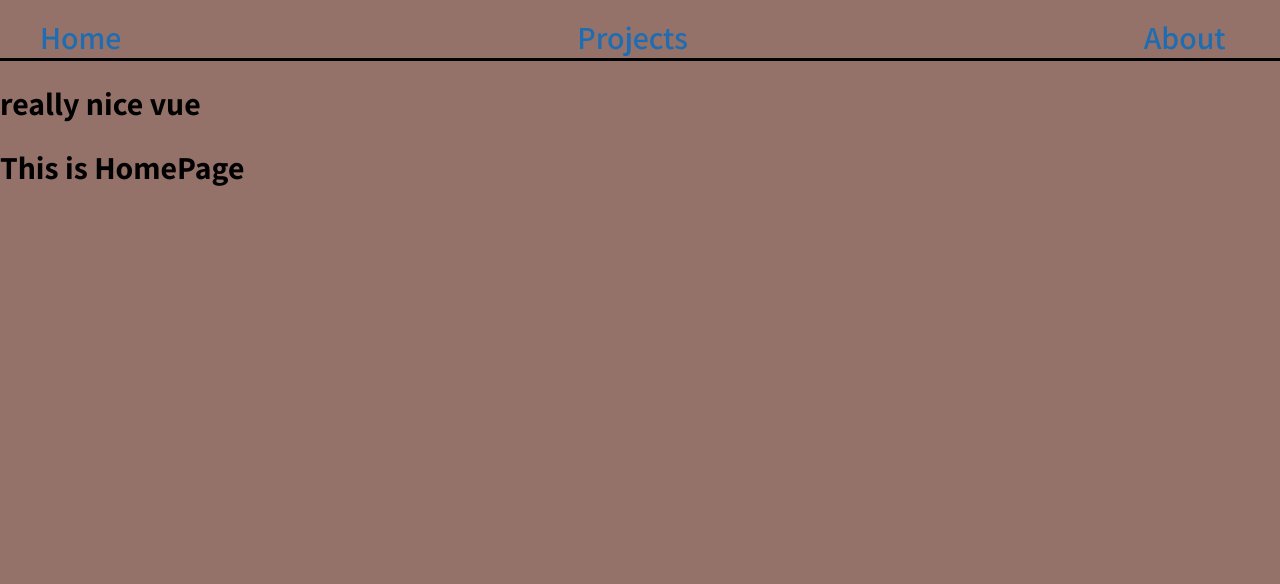
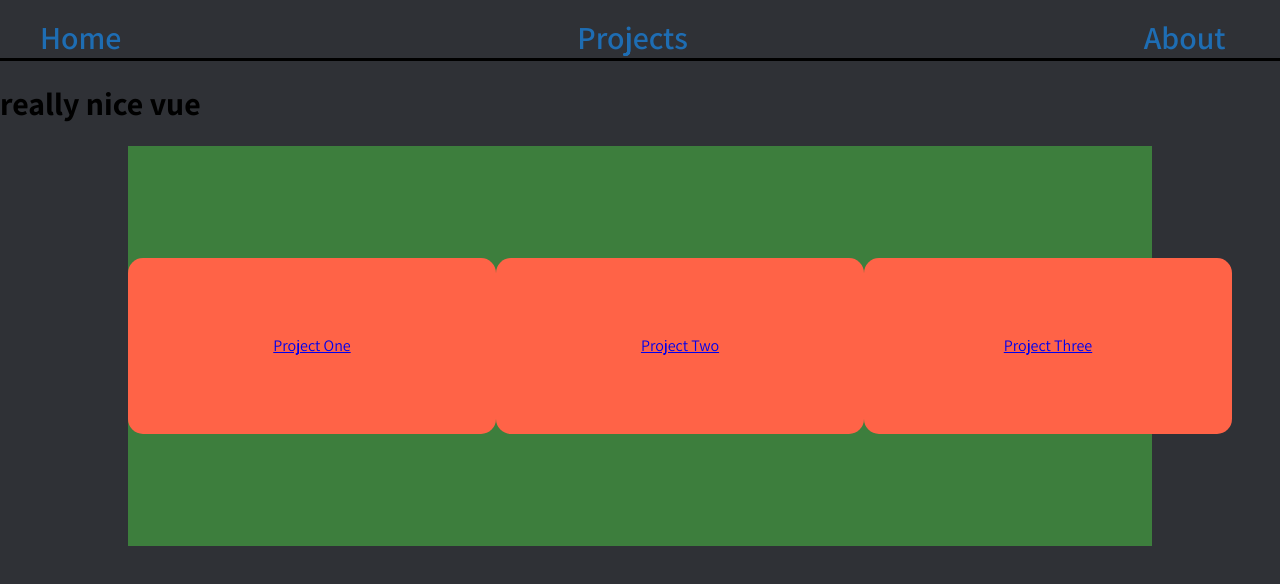
Before and after one commit to johnxadams/great-vue-from-here, a Vue app: page / in a window 1280 px wide. Shown: the top 584 px of the page. Built offline with nearby package versions, Linux system fonts and the light colour scheme.

Commit message:
project routing initialized

```diff
--- a/src/App.vue
+++ b/src/App.vue
@@ -29,7 +29,7 @@ html {
 body {
   margin: 0;
   padding: 0;
-  background-color: #947169;
+  background-color: #2f3136;
   font-family: "Assistant";
 }
 </style>
--- a/src/components/navbar.vue
+++ b/src/components/navbar.vue
@@ -1,5 +1,5 @@
 <script setup>
-import { useRouter } from "vue-router";
+// import { useRouter } from "vue-router";
 </script>
 
 <template>
@@ -38,7 +38,7 @@ import { useRouter } from "vue-router";
       color: rgb(30, 109, 179);
       transition: ease-in-out 0.15s;
       &:hover {
-        color: rgb(46, 46, 46);
+        color: #79717A;
       }
       &:active {
         color: white;
--- a/src/main.ts
+++ b/src/main.ts
@@ -8,9 +8,7 @@ import router from './router'
 
 
 const app = createApp(App)
-// const router = createRouter({
-//     routes
-//   });
+
 
 app.use(createPinia())
 app.use(router)
--- a/src/views/HomePage.vue
+++ b/src/views/HomePage.vue
@@ -1,11 +1,32 @@
-<script setup>
-
-</script>
+<script setup></script>
 
 <template>
-    <h1>This is HomePage</h1>
+  <section :class="$style.projectSection">
+    <router-link to="/todolist"><div :class="$style.projectCards">Project One</div></router-link>
+    <router-link to="/two"><div :class="$style.projectCards">Project Two</div></router-link>
+    <router-link to="/three"><div :class="$style.projectCards">Project Three</div></router-link>
+  </section>
 </template>
 
 <style module lang="scss">
-
+@mixin flex-jc-ai-dir($jc, $ai, $dir) {
+  display: flex;
+  justify-content: $jc;
+  align-items: $ai;
+  flex-direction: $dir;
+}
+.projectSection {
+  background-color: rgb(61, 126, 61);
+  width: 80%;
+  height: 50vh;
+  margin: 0 auto;
+  @include flex-jc-ai-dir(space-between, center, row);
+  .projectCards {
+    background-color: tomato;
+    border-radius: 15px;
+    width: 23rem;
+    height: 11rem;
+    @include flex-jc-ai-dir(center, center, row);
+  }
+}
 </style>
--- /dev/null
+++ b/src/views/project-views/ProjectOne.vue
@@ -0,0 +1,12 @@
+<script setup></script>
+
+<template>
+  <section :class="$style.todoListContainer">Uno</section>
+</template>
+
+<style module lang="scss">
+
+.todoListContainer {
+color: white;
+}
+</style>
--- /dev/null
+++ b/src/views/project-views/ProjectThree.vue
@@ -0,0 +1,5 @@
+<script setup></script>
+
+<template>Three</template>
+
+<style module lang="sass"></style>
--- /dev/null
+++ b/src/views/project-views/ProjectTwo.vue
@@ -0,0 +1,11 @@
+<script setup>
+
+</script>
+
+<template>
+    Two
+</template>
+
+<style module lang="sass">
+
+</style>
```
Also changed, not shown: src/router/index.js (+12 -0 lines).
